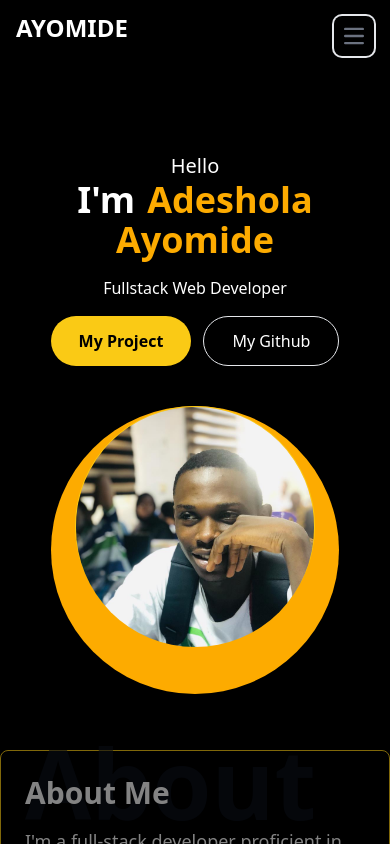
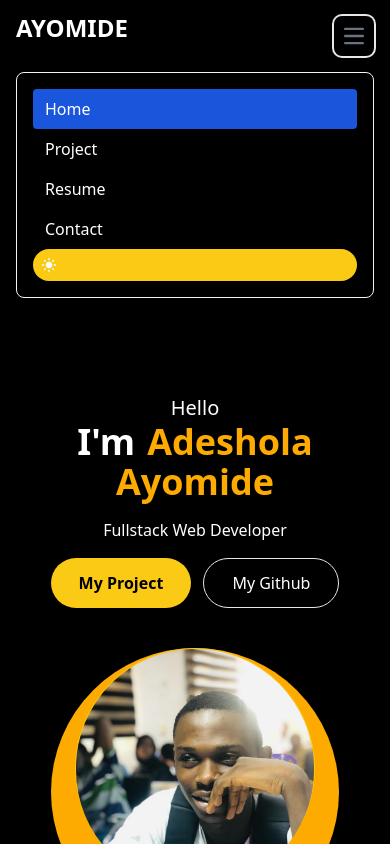
Before and after one commit to josephadeshola/portfolio, a React (Vite) app: page / in a window 390 px wide. Both pictures are taken after a click on the button "Open main menu". Shown: the top 844 px of the page. Built offline with nearby package versions, Linux system fonts and the light colour scheme.

Commit message:
navbar toggle

```diff
--- a/src/Components/Navbar.jsx
+++ b/src/Components/Navbar.jsx
@@ -1,15 +1,19 @@
-import React, { useState } from 'react'
-import { Link } from 'react-router-dom'
-import { MdLightMode } from "react-icons/md";
-import { MdDarkMode } from "react-icons/md";
+import React, { useState } from 'react';
+import { Link } from 'react-router-dom';
+import { MdLightMode, MdDarkMode } from 'react-icons/md';
 import { useDarkMode } from '../../DarkModeContext';
 
 const Navbar = () => {
-    const { isDarkMode, toggleDarkMode } = useDarkMode();
+  const { isDarkMode, toggleDarkMode } = useDarkMode();
+  const [isDropdownOpen, setIsDropdownOpen] = useState(false);
+
+  const handleToggleDropdown = () => {
+    setIsDropdownOpen((prev) => !prev);
+  };
 
   return (
     <div>
-        <nav className="border-gray-200 dark:bg-gray-900">
+      <nav className="border-gray-200 dark:bg-gray-900">
         <div className="max-w-screen-xl flex flex-wrap items-center justify-between mx-auto p-4">
           <a
             href="https://flowbite.com/"
@@ -21,11 +25,11 @@ const Navbar = () => {
           </a>
 
           <button
-            data-collapse-toggle="navbar-default"
+            onClick={handleToggleDropdown}
             type="button"
             className="inline-flex items-center p-2 w-10 h-10 justify-center text-sm text-gray-500 rounded-lg md:hidden hover:bg-gray-100 focus:outline-none focus:ring-2 focus:ring-gray-200 dark:text-gray-400 dark:hover:bg-gray-700 dark:focus:ring-gray-600"
             aria-controls="navbar-default"
-            aria-expanded="false"
+            aria-expanded={isDropdownOpen}
           >
             <span className="sr-only">Open main menu</span>
             <svg
@@ -44,8 +48,14 @@ const Navbar = () => {
               />
             </svg>
           </button>
-          <div className="hidden w-full md:block md:w-auto" id="navbar-default">
-            <ul className="font-medium flex flex-col p-4 md:p-0 mt-4 border border-gray-100 rounded-lg md:flex-row md:space-x-8 rtl:space-x-reverse md:mt-0 md:border-0  dark:bg-gray-800 md:dark:bg-gray-900 dark:border-gray-700">
+
+          <div
+            className={`w-full md:block md:w-auto ${
+              isDropdownOpen ? 'block' : 'hidden'
+            }`}
+            id="navbar-default"
+          >
+            <ul className="font-medium flex flex-col p-4 md:p-0 mt-4 border border-gray-100 rounded-lg md:flex-row md:space-x-8 rtl:space-x-reverse md:mt-0 md:border-0 dark:bg-gray-800 md:dark:bg-gray-900 dark:border-gray-700">
               <li>
                 <Link
                   to="/"
@@ -58,7 +68,7 @@ const Navbar = () => {
               <li>
                 <Link
                   to="/project"
-                  className="block py-2 px-3  hover:bg-gray-100 md:hover:bg-transparent md:border-0 md:hover:text-blue-700 md:p-0 dark:text-white md:dark:hover:text-blue-500 dark:hover:bg-gray-700 dark:hover:text-white md:dark:hover:bg-transparent"
+                  className="block py-2 px-3 hover:bg-gray-100 md:hover:bg-transparent md:border-0 md:hover:text-blue-700 md:p-0 dark:text-white md:dark:hover:text-blue-500 dark:hover:bg-gray-700 dark:hover:text-white md:dark:hover:bg-transparent"
                 >
                   Project
                 </Link>
@@ -71,7 +81,6 @@ const Navbar = () => {
                   Resume
                 </a>
               </li>
-
               <li>
                 <Link
                   to="/contact"
@@ -93,7 +102,7 @@ const Navbar = () => {
         </div>
       </nav>
     </div>
-  )
-}
+  );
+};
 
-export default Navbar
+export default Navbar;
```
